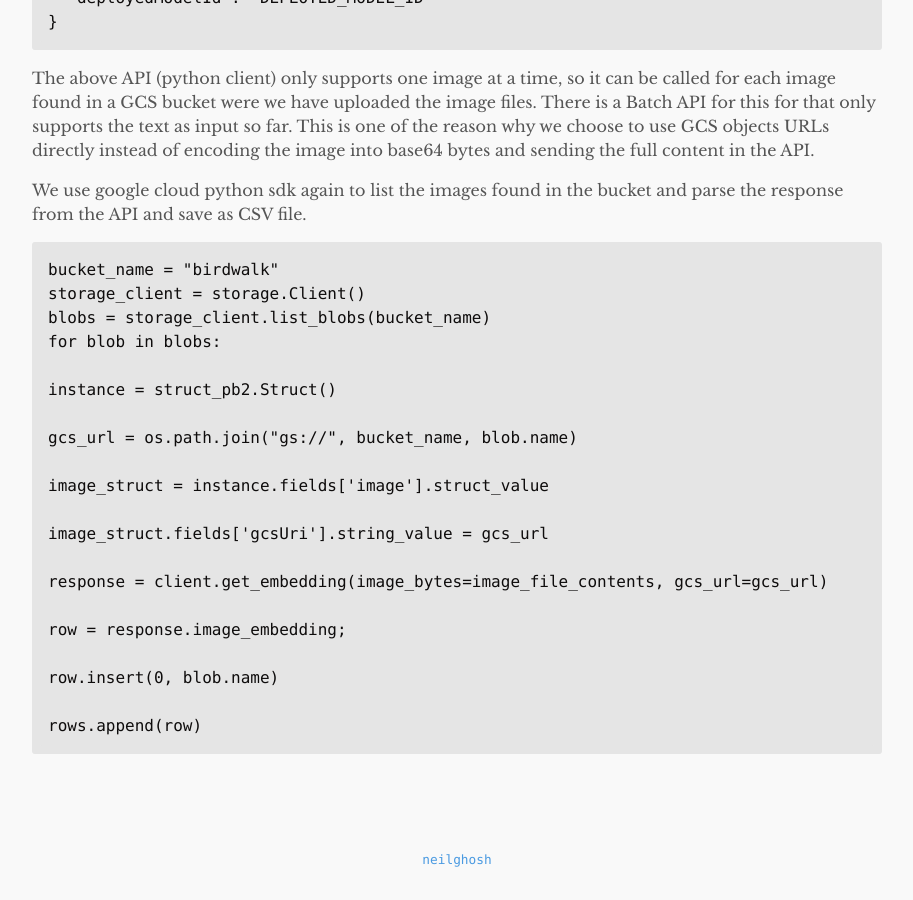
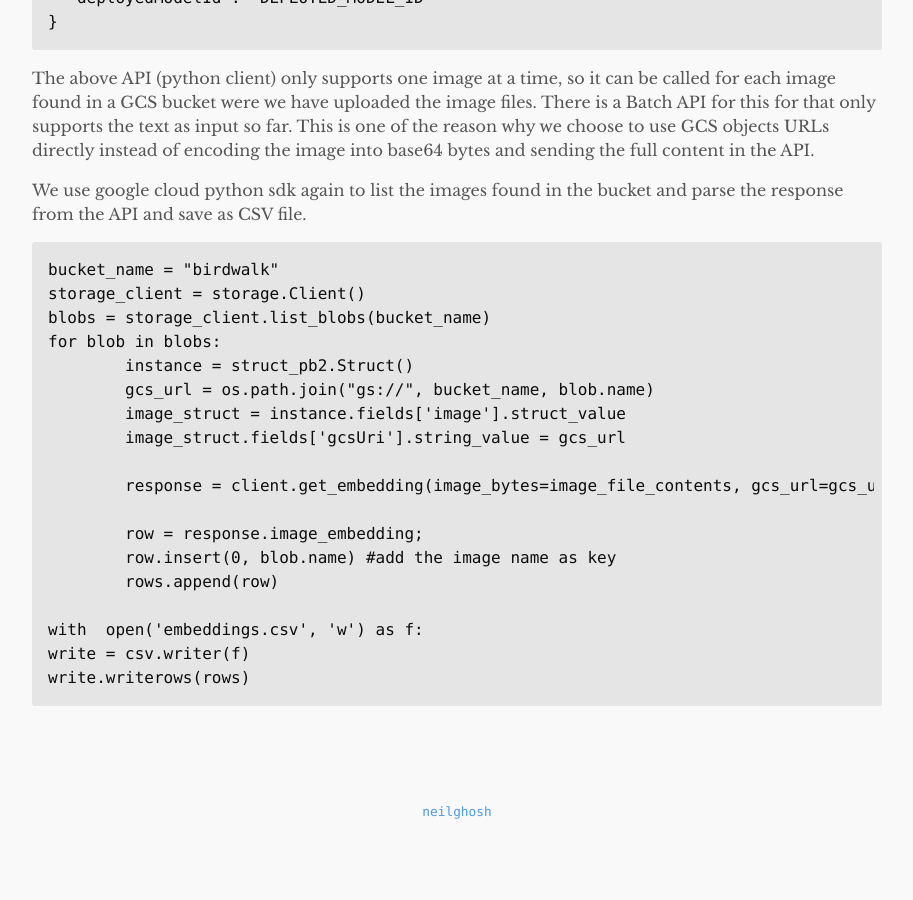
Before and after one commit to neilghosh/neilghosh.github.io, a Jekyll site: the page built from _posts/2023/2023-12-02-embeddings-prediction-using-vertext-ai-and-vector-database.md.md, in a window 1280 px wide and 900 px high, scrolled down 2748 px. Shown: the whole window, without its empty margins (183-1096 px from the left). Built offline with Jekyll 4.4.1, drawn with Linux system fonts in a browser that asks for light colours; after the commit the page ends 3617 px from its top, so only the background shows below that.

Commit message:
_posts/2023/2023-12-02-embeddings-prediction-using-vertext-ai-and-vector-database.md.md updated from https://stackedit.io/

````diff
--- a/_posts/2023/2023-12-02-embeddings-prediction-using-vertext-ai-and-vector-database.md.md
+++ b/_posts/2023/2023-12-02-embeddings-prediction-using-vertext-ai-and-vector-database.md.md
@@ -93,24 +93,22 @@ bucket_name = "birdwalk"
 storage_client = storage.Client()
 blobs = storage_client.list_blobs(bucket_name)
 for blob in blobs:
+	instance = struct_pb2.Struct()
+	gcs_url = os.path.join("gs://", bucket_name, blob.name)
+	image_struct = instance.fields['image'].struct_value
+	image_struct.fields['gcsUri'].string_value = gcs_url
 
-instance = struct_pb2.Struct()
+	response = client.get_embedding(image_bytes=image_file_contents, gcs_url=gcs_url)
 
-gcs_url = os.path.join("gs://", bucket_name, blob.name)
+	row = response.image_embedding;
+	row.insert(0, blob.name) #add the image name as key
+	rows.append(row)
 
-image_struct = instance.fields['image'].struct_value
-
-image_struct.fields['gcsUri'].string_value = gcs_url
-
-response = client.get_embedding(image_bytes=image_file_contents, gcs_url=gcs_url)
-
-row = response.image_embedding;
-
-row.insert(0, blob.name)
-
-rows.append(row)
+with  open('embeddings.csv', 'w') as f:
+write = csv.writer(f)
+write.writerows(rows)
 ```
 <!--stackedit_data:
-eyJoaXN0b3J5IjpbMTQ4MzY1NjI4LDE5OTI3NDkwMTcsNzYxOD
-EwMDA0XX0=
+eyJoaXN0b3J5IjpbLTExMTI4NzI2OTUsMTk5Mjc0OTAxNyw3Nj
+E4MTAwMDRdfQ==
 -->
````
